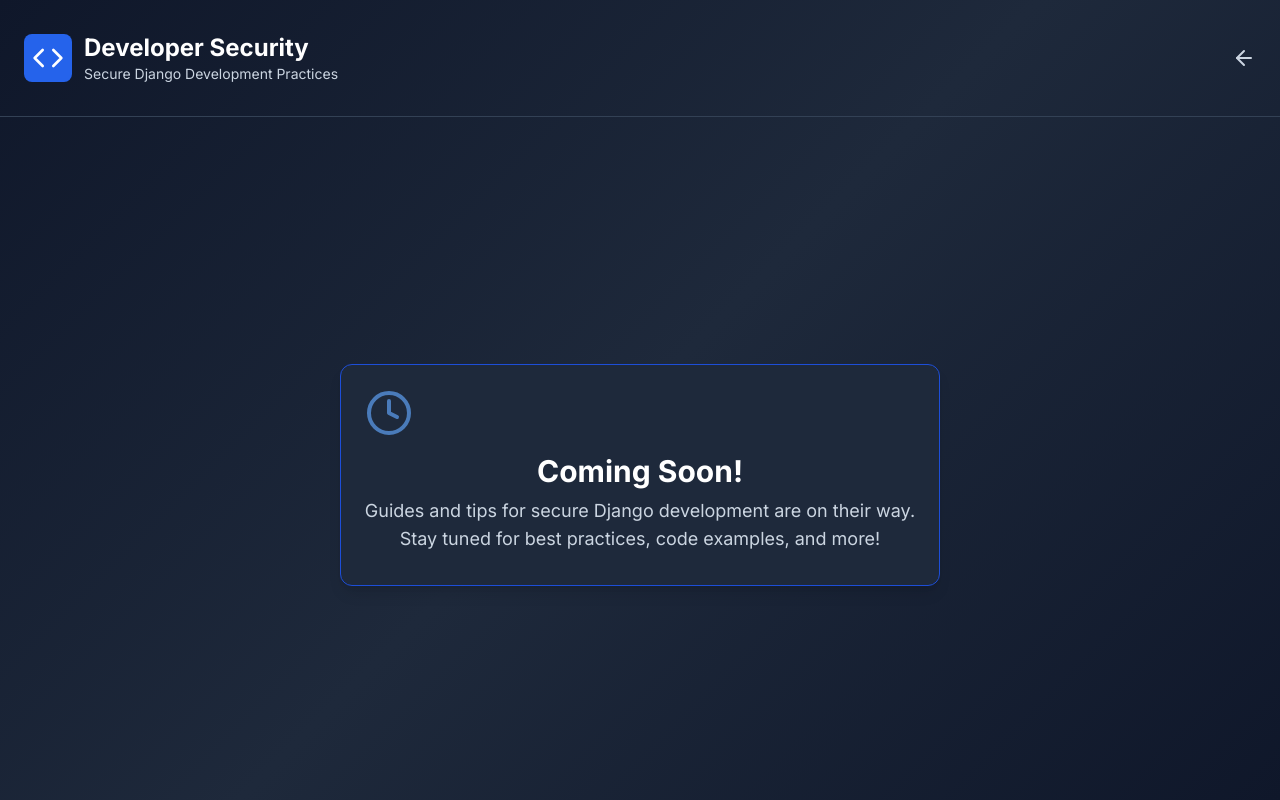
After one commit to ajutamangdev/DjangoGoat, a Django app: template src/templates/whoami/guide.html in a window 1280 px wide. The commit adds this page. Run offline with Django 5.2, Linux system fonts and the light colour scheme; the template is opened without the code that fills it, so the values that code supplies are empty; some libraries are stand-ins or nearby versions.

Commit message:
feat: add guide & labs pages

```diff
--- /dev/null
+++ b/src/templates/whoami/guide.html
@@ -0,0 +1,37 @@
+{% extends 'base.html' %}
+
+{% block title %}Developer Security Practices - Django Goat{% endblock %}
+
+{% block content %}
+<div class="min-h-screen flex flex-col items-center justify-center">
+    <!-- Header -->
+    <header class="w-full px-6 py-8 border-b border-slate-700 mb-8">
+        <div class="max-w-7xl mx-auto flex items-center justify-between">
+            <div class="flex items-center space-x-3">
+                <div class="p-2 bg-blue-600 rounded-lg">
+                    <i data-lucide="code" class="h-8 w-8 text-white"></i>
+                </div>
+                <div>
+                    <h1 class="text-2xl font-bold text-white">Developer Security</h1>
+                    <p class="text-slate-300 text-sm">Secure Django Development Practices</p>
+                </div>
+            </div>
+            <a href="{% url 'index' %}" class="text-slate-300 hover:text-white transition-colors">
+                <i data-lucide="arrow-left" class="h-6 w-6"></i>
+            </a>
+        </div>
+    </header>
+
+    <!-- Coming Soon Message -->
+    <div class="flex flex-col items-center justify-center flex-1 text-center">
+        <div class="p-6 bg-slate-800 rounded-xl border border-blue-700 shadow-lg">
+            <i data-lucide="clock" class="h-12 w-12 text-blue-400 mb-4 animate-pulse"></i>
+            <h2 class="text-3xl font-bold text-white mb-2">Coming Soon!</h2>
+            <p class="text-lg text-slate-300 mb-2">
+                Guides and tips for secure Django development are on their way.<br>
+                Stay tuned for best practices, code examples, and more!
+            </p>
+        </div>
+    </div>
+</div>
+{% endblock %}
--- a/src/whoami/urls.py
+++ b/src/whoami/urls.py
@@ -3,4 +3,6 @@ from . import views
 
 urlpatterns = [
     path("", views.index, name="index"),
+    path("labs/", views.labs, name="labs"),
+    path("guides/", views.guide, name="guide"),
 ]
```
Also changed, not shown: src/templates/header.html (added, +13 -0 lines), src/templates/whoami/index.html (+2 -13 lines), src/templates/whoami/labs.html (added, +85 -0 lines), src/whoami/views.py (+8 -0 lines).
